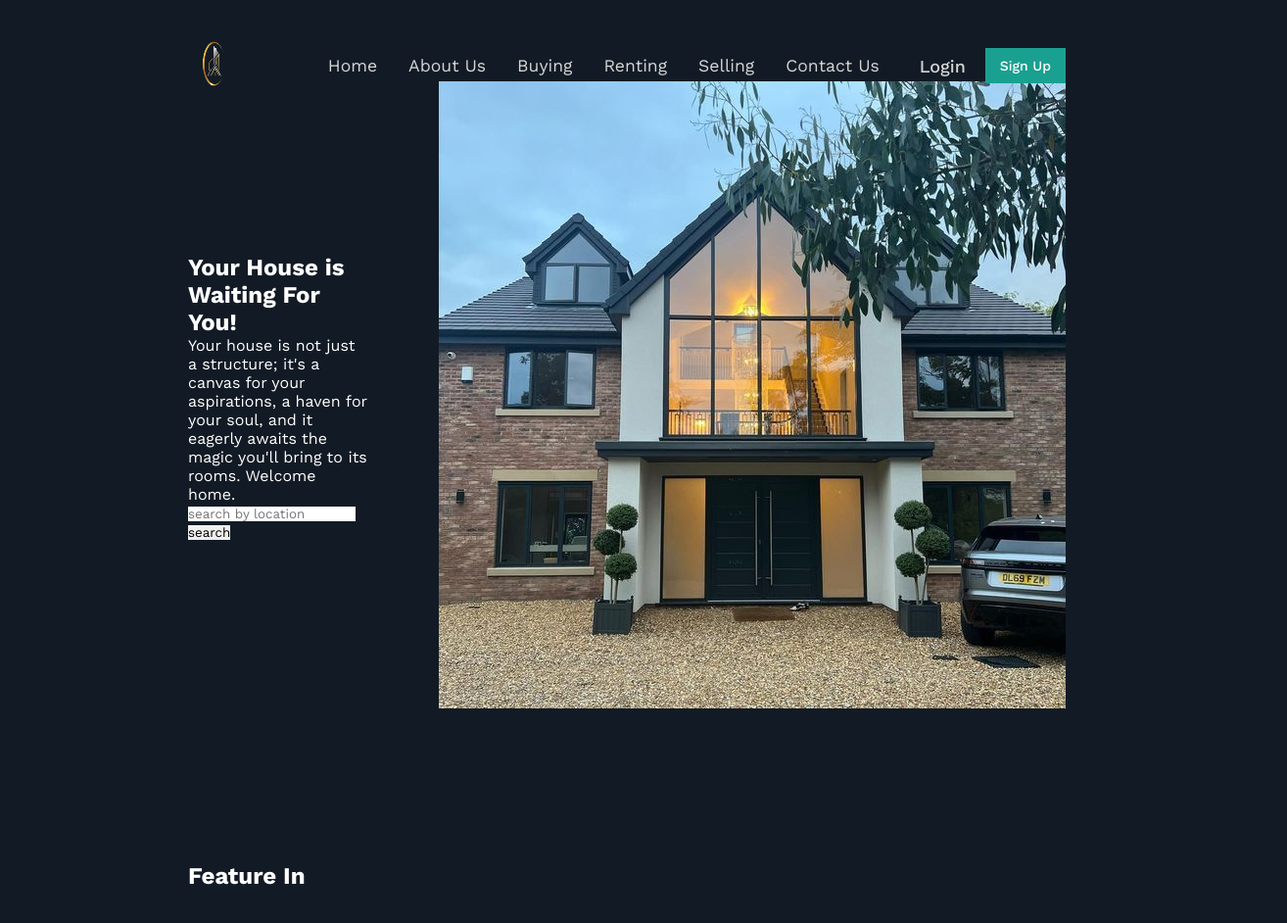
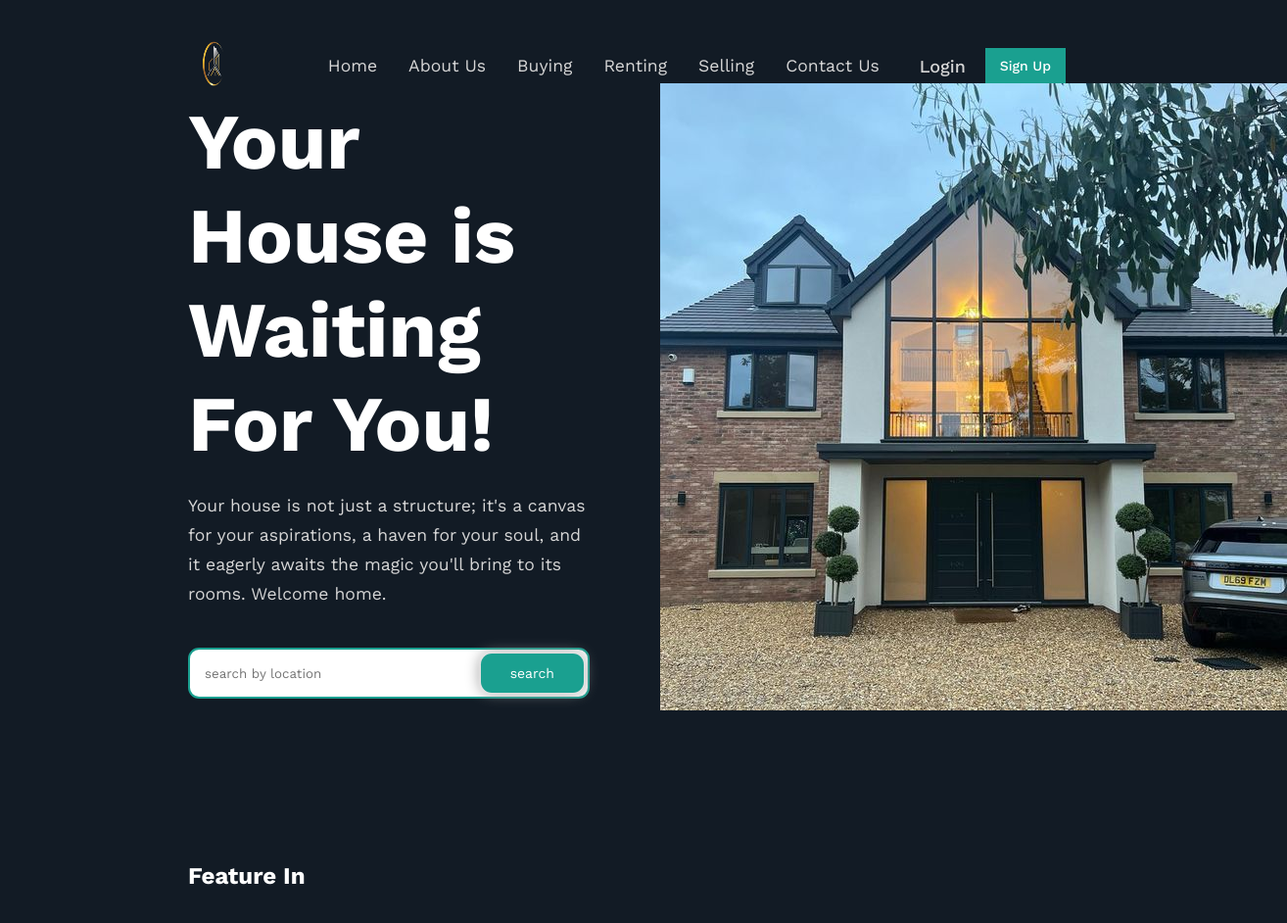
Before and after one commit to Yunis2001/Real-Estate-KE, a plain HTML site: page index.html in a window 1280 px wide. Shown: the whole page at 98% size, 1314 px wide, since content can reach past the window. Drawn offline with nearby package versions, Linux system fonts and the light colour scheme.

Commit message:
Update styles for home, home-text, h-search form, and home-img.

```diff
--- a/style.css
+++ b/style.css
@@ -102,3 +102,48 @@
   gap: 4.5rem;
 
 }
+ .home-text h1{
+  font-size: var(--h1-font);
+  margin-bottom: 20px;
+  line-height: 1.2;
+}
+.home-text p{
+ font-size: var(--p-font);
+ color: var(--other-color);
+ line-height: 30px;
+ margin-bottom: 2.5rem;
+}
+.h-search form{
+  position: relative;
+  width:410px;
+  max-width: 100%;
+}
+.h-search form input:first-child{
+  display: inline-block;
+  width:100%;
+  padding: 17px 130px 16px 15px; /*can be 17px only*/
+  border: 2px solid var(--main-color);
+  border-radius: .70rem;
+}
+.h-search form input:last-child{
+  display: inline-block;
+  position: absolute;
+  padding: 12px 30px;
+  background: var(--main-color);
+  color: var(--text-color);
+  font-size: 14px;
+  cursor: pointer;
+  border-radius: .70rem;
+  box-shadow: 0px 0px 5px #fff, 0px 0px 15px #868686;
+  top: 6px;
+  right: 6px;
+}
+.home-img{
+  width: 640px;
+  height: 640px;
+}
+.home-img img{
+  width: 100%;
+  height: 100%;
+  object-fit: contain;
+}
```
